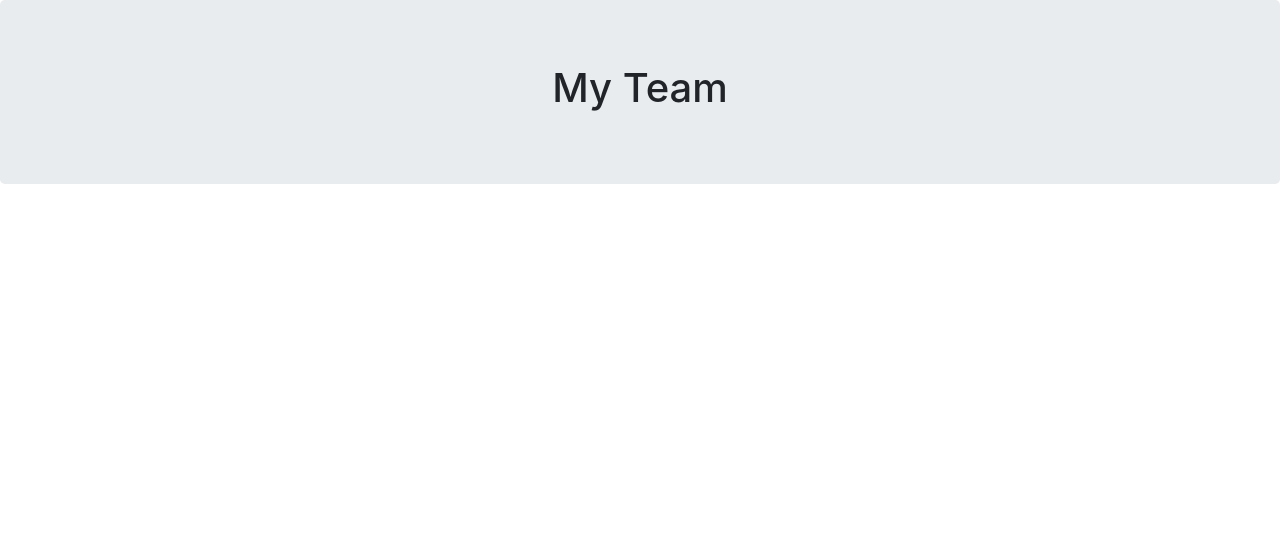
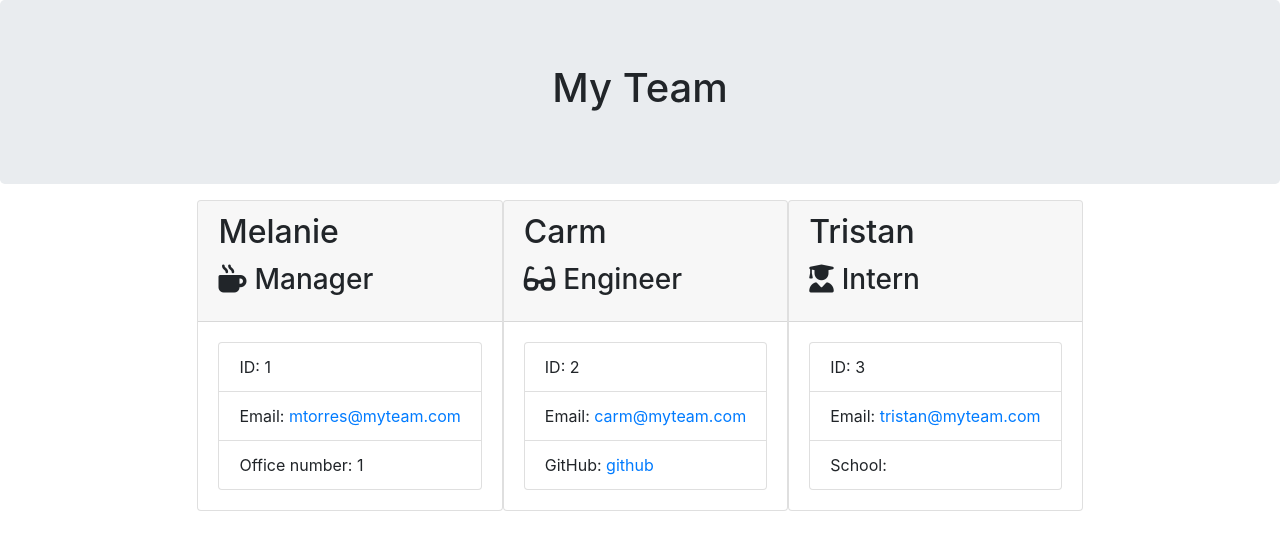
Before and after one commit to MelanieTorres425/Team-Profile-Generator-, a website: page Develop/output/team.html in a window 1280 px wide. Drawn offline with nearby package versions, Linux system fonts and the light colour scheme.

Commit message:
html updated

```diff
--- a/Develop/output/team.html
+++ b/Develop/output/team.html
@@ -1,14 +1,17 @@
 <!DOCTYPE html>
 <html lang="en">
-
   <head>
     <meta charset="UTF-8" />
     <meta name="viewport" content="width=device-width, initial-scale=1.0" />
     <meta http-equiv="X-UA-Compatible" content="ie=edge" />
     <title>My Team</title>
-    <link rel="stylesheet" href="https://stackpath.bootstrapcdn.com/bootstrap/4.3.1/css/bootstrap.min.css"
-        integrity="sha384-ggOyR0iXCbMQv3Xipma34MD+dH/1fQ784/j6cY/iJTQUOhcWr7x9JvoRxT2MZw1T" crossorigin="anonymous">
-    <link rel="stylesheet" href="style.css">
+    <link
+      rel="stylesheet"
+      href="https://stackpath.bootstrapcdn.com/bootstrap/4.3.1/css/bootstrap.min.css"
+      integrity="sha384-ggOyR0iXCbMQv3Xipma34MD+dH/1fQ784/j6cY/iJTQUOhcWr7x9JvoRxT2MZw1T"
+      crossorigin="anonymous"
+    />
+    <link rel="stylesheet" href="style.css" />
     <script src="https://kit.fontawesome.com/c502137733.js"></script>
   </head>
 
@@ -23,10 +26,69 @@
     <div class="container">
       <div class="row">
         <div class="team-area col-12 d-flex justify-content-center">
-
+          <div class="card employee-card">
+            <div class="card-header">
+              <h2 class="card-title">Melanie</h2>
+              <h3 class="card-title">
+                <i class="fas fa-mug-hot mr-2"></i>Manager
+              </h3>
+            </div>
+            <div class="card-body">
+              <ul class="list-group">
+                <li class="list-group-item">ID: 1</li>
+                <li class="list-group-item">
+                  Email:
+                  <a href="mailto:mtorres@myteam.com">mtorres@myteam.com</a>
+                </li>
+                <li class="list-group-item">Office number: 1</li>
+              </ul>
+            </div>
+          </div>
+          <div class="card employee-card">
+            <div class="card-header">
+              <h2 class="card-title">Carm</h2>
+              <h3 class="card-title">
+                <i class="fas fa-glasses mr-2"></i>Engineer
+              </h3>
+            </div>
+            <div class="card-body">
+              <ul class="list-group">
+                <li class="list-group-item">ID: 2</li>
+                <li class="list-group-item">
+                  Email: <a href="mailto:carm@myteam.com">carm@myteam.com</a>
+                </li>
+                <li class="list-group-item">
+                  GitHub:
+                  <a
+                    href="https://github.com/@github"
+                    target="_blank"
+                    rel="noopener noreferrer"
+                    >github</a
+                  >
+                </li>
+              </ul>
+            </div>
+          </div>
+          <div class="card employee-card">
+            <div class="card-header">
+              <h2 class="card-title">Tristan</h2>
+              <h3 class="card-title">
+                <i class="fas fa-user-graduate mr-2"></i>Intern
+              </h3>
+            </div>
+            <div class="card-body">
+              <ul class="list-group">
+                <li class="list-group-item">ID: 3</li>
+                <li class="list-group-item">
+                  Email:
+                  <a href="mailto:tristan@myteam.com">tristan@myteam.com</a>
+                </li>
+                <li class="list-group-item">School:</li>
+              </ul>
+            </div>
+          </div>
         </div>
       </div>
     </div>
   </body>
-
 </html>
```
Lines whose indentation alone changed are shown as unchanged.
